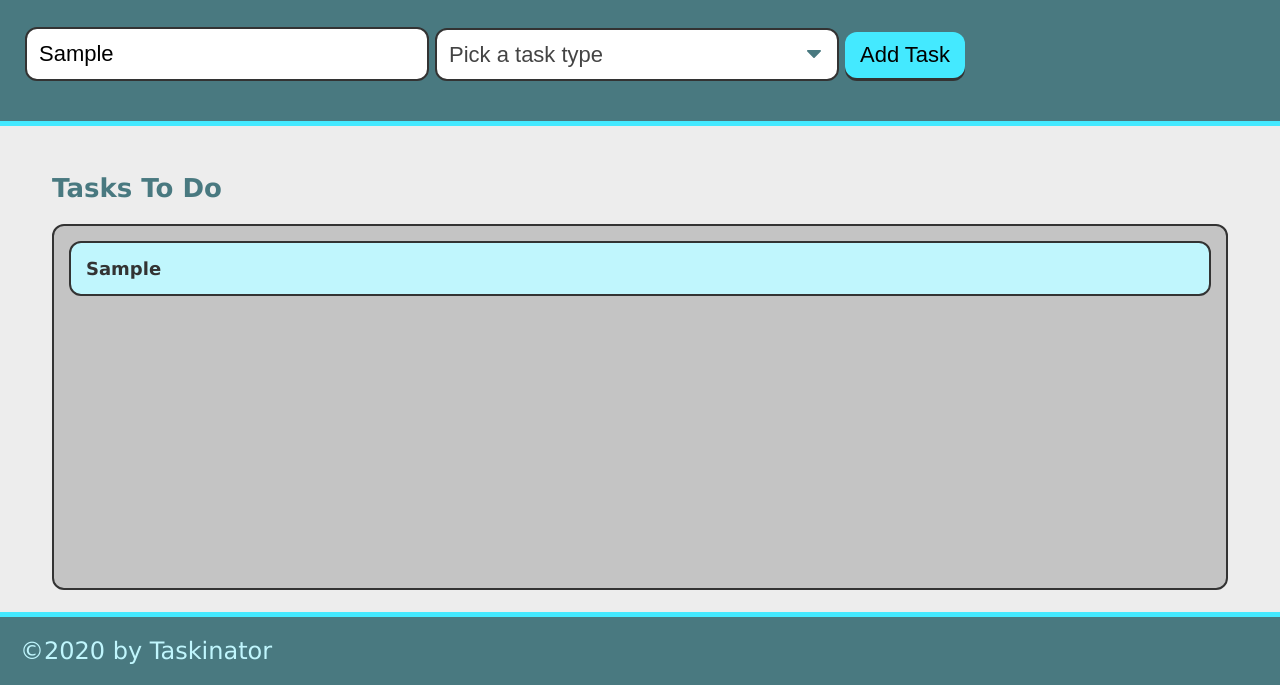
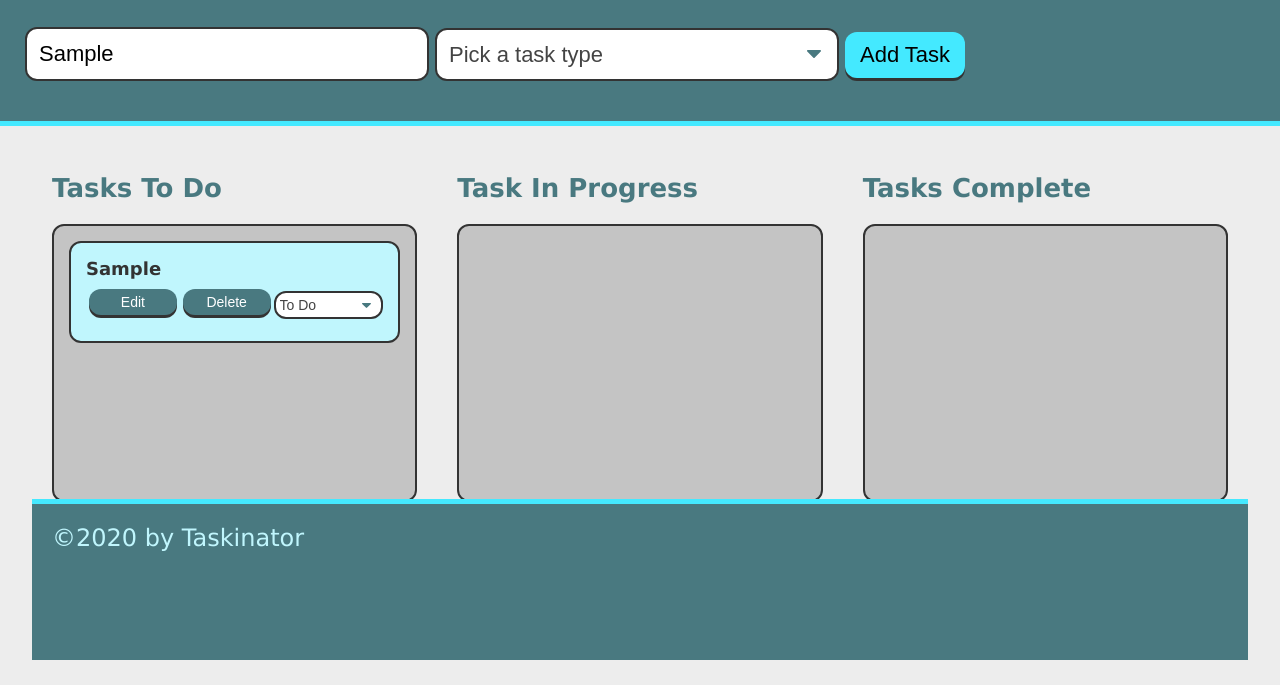
Before and after one commit to odupree1988/Taskinator, a plain HTML site: page index.html in a window 1280 px wide. Both pictures are taken after typing "Sample" into the empty fields and a click on the button "Add Task". Shown: the part 115-800 px from the top of the page. Drawn offline with Linux system fonts and the light colour scheme.

Commit message:
dynamic task on task list

```diff
--- a/assets/js/script.js
+++ b/assets/js/script.js
@@ -1,5 +1,6 @@
 var formEl = document.querySelector("#task-form");
 var taskToDoEl = document.querySelector("#tasks-to-do");
+var taskIdCounter = 0;
 
 var taskFormHandler = function (event) {
   event.preventDefault();
@@ -27,6 +28,9 @@ var createTaskEl = function (taskDataObj) {
   var listItemEl = document.createElement("li");
   listItemEl.className = "task-item";
 
+  //add task id as a custom attribute
+  listItemEl.setAttribute("data-task-id", taskIdCounter);
+
   //create div to hold task info and add to list item
   var taskInfoEl = document.createElement("div");
   taskInfoEl.className = "task-info";
@@ -40,13 +44,75 @@ var createTaskEl = function (taskDataObj) {
     "</span>";
   listItemEl.appendChild(taskInfoEl);
 
+  var taskActionsEl = createTaskActions(taskIdCounter);
+  listItemEl.appendChild(taskActionsEl);
+
+  taskToDoEl.appendChild(listItemEl);
+
   //add entire list item to list
   taskToDoEl.appendChild(listItemEl);
+
+  //increase task counter for next unique id
+  taskIdCounter++;
+};
+
+var createTaskActions = function (taskId) {
+  var actionContainerEl = document.createElement("div");
+  actionContainerEl.className = "task-actions";
+
+  //create new button element
+  var editButtonEl = document.createElement("button");
+  editButtonEl.textContent = "Edit";
+  editButtonEl.className = "btn edit-btn";
+  editButtonEl.setAttribute("data-task-id", taskId);
+
+  actionContainerEl.appendChild(editButtonEl);
+
+  //create delete button
+  var deleteButtonEl = document.createElement("button");
+  deleteButtonEl.textContent = "Delete";
+  deleteButtonEl.className = "btn delete-btn";
+  deleteButtonEl.setAttribute("data-task-id", taskId);
+
+  actionContainerEl.appendChild(deleteButtonEl);
+
+  var statusSelectEl = document.createElement("select");
+  statusSelectEl.className = "select-status";
+  statusSelectEl.setAttribute("name", "status-change");
+  statusSelectEl.setAttribute("data-task-id", taskId);
+
+  actionContainerEl.appendChild(statusSelectEl);
+
+  var statusChoices = ["To Do", "In Progress", "Completed"];
+
+  for (var i = 0; i < statusChoices.length; i++) {
+    // create option element
+    var statusOptionEl = document.createElement("option");
+    statusOptionEl.setAttribute("value", statusChoices[i]);
+    statusOptionEl.textContent = statusChoices[i];
+
+    // append to select
+    statusSelectEl.appendChild(statusOptionEl);
+  }
+  return actionContainerEl;
 };
 
 formEl.addEventListener("submit", taskFormHandler);
 
-//rename handler function to be more specific to event that it's handling
-//new function takes task's name and title and creates HTML
-//move code into the new function
-//update handler function to send the task name and type values from the form to the new function
+// Create a new feature branch. We'll create a feature branch that corresponds to the GitHub issue we're addressing in this lesson.
+
+// Add two new lists in the HTML. We'll add a Tasks In Progress and a Tasks Completed list to Taskmaster.
+
+// Apply a unique id to each task. We'll create an id that uniquely identifies each task that's created.
+
+// Dynamically create task buttons for each task. Once we have an id for each task, we can start adding buttons and dropdowns that reference the id. Because a task and its id are dynamically created, these buttons and dropdowns will also be dynamic.
+
+// Add the ability to delete a task. We'll use event listeners to allow the user to delete tasks.
+
+// Load the task into the form to be edited. Users might want to edit existing tasks. We'll enable this by making sure the right task data loads in the editing form.
+
+// Save the edited task. Users will want to save their edits to a task; we'll make sure they can do that.
+
+// Move the task based on status. If the user changes the status of a task, we'll make sure it is moved to the appropriate list.
+
+// Save your progress with Git. You did it! It's time to merge your feature branch into the develop branch and commit your changes to GitHub.
--- a/index.html
+++ b/index.html
@@ -33,7 +33,14 @@
         <h2 class="list-title">Tasks To Do</h2>
         <ul class="task-list" id="tasks-to-do"></ul>
       </section>
-    </main>
+      <section class="task-list-wrapper">
+        <h2 class="list-title">Task In Progress</h2>
+        <ul class="task-list" id="tasks-in-progress"></ul>
+      </section>
+      <section class="task-list-wrapper">
+        <h2 class="list-title">Tasks Complete</h2>
+        <ul class="task-list" id="tasks-completed"></ul>
+      </section>
     <footer>&copy;2020 by Taskinator</footer>
     <script src="./assets/js/script.js"></script>
   </body>
```
